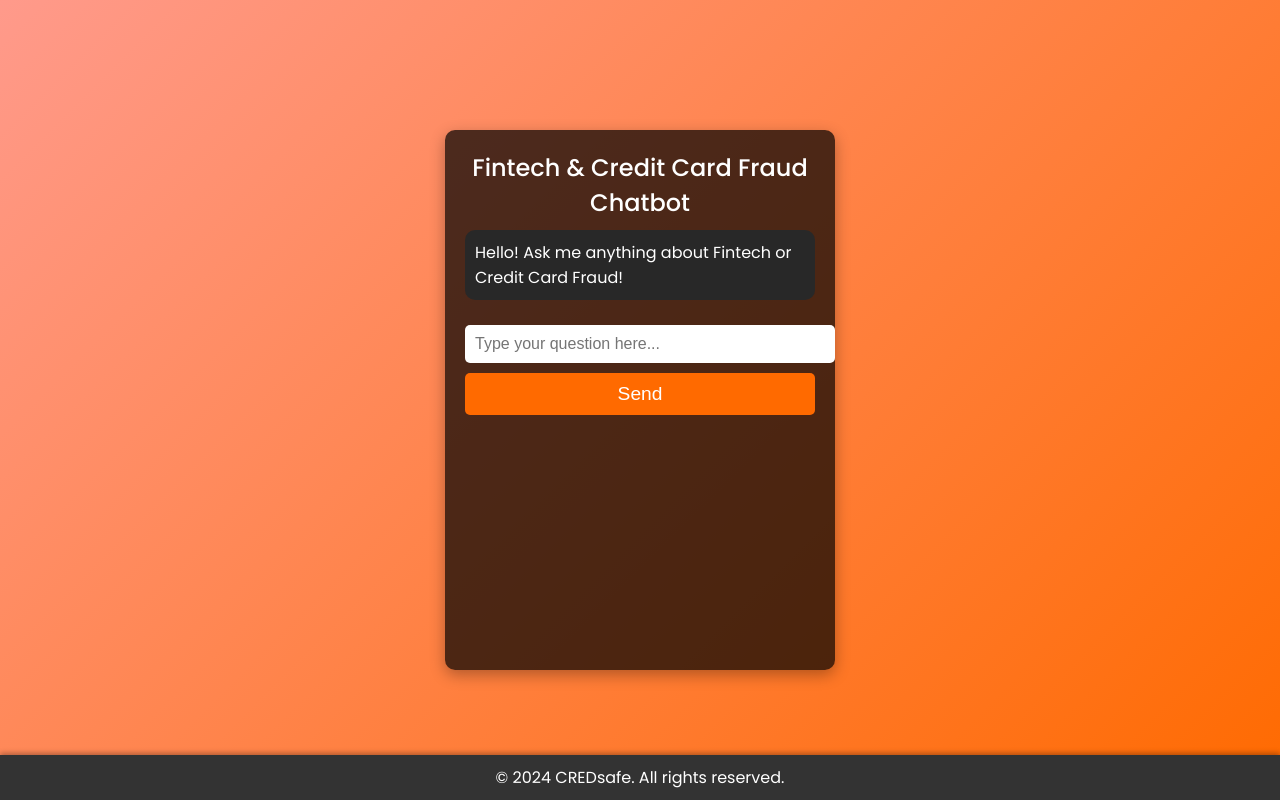
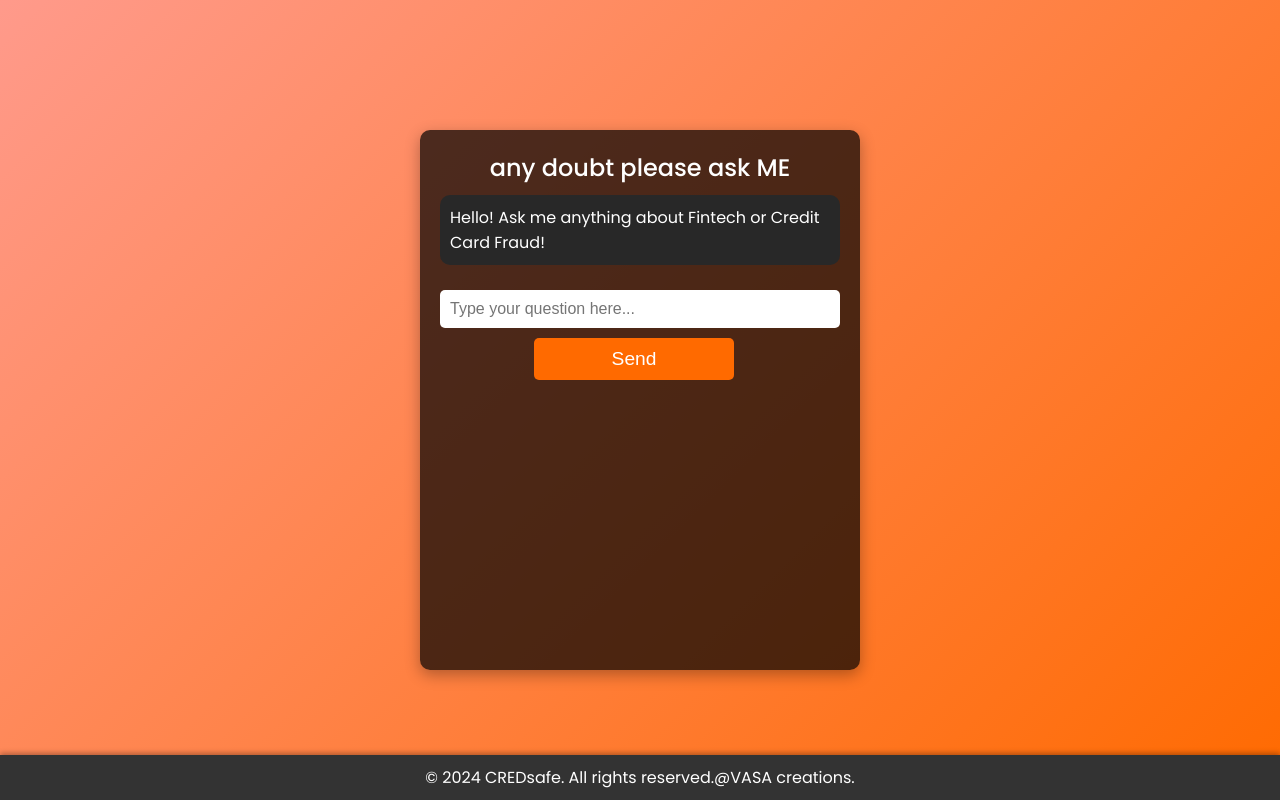
Before and after one commit to YASHWANTHGOWDAKS5/loginby_yashu, a plain HTML site: page pages/form.html in a window 1280 px wide. Drawn offline with Linux system fonts and the light colour scheme.

Commit message:
Update form.html

```diff
--- a/pages/form.html
+++ b/pages/form.html
@@ -25,7 +25,7 @@
         }
 
         .chatbox {
-            width: 350px;
+            width: 400px;
             max-width: 90%;
             height: 500px;
             background: rgba(0, 0, 0, 0.7);
@@ -66,7 +66,7 @@
         }
 
         .input-field {
-            width: 100%;
+            width: 95%;
             padding: 10px;
             margin-top: 20px;
             border-radius: 5px;
@@ -77,8 +77,9 @@
         }
 
         .send-btn {
-            width: 100%;
+            width: 50%;
             padding: 10px;
+            margin-left:94px;
             background-color: #ff6a00;
             color: white;
             border: none;
@@ -91,6 +92,8 @@
 
         .send-btn:hover {
             background-color: #ff9a8b;
+            padding: 15px;
+	    border-radius: 10px;
         }
 
         @keyframes fadeIn {
@@ -126,7 +129,7 @@
 <body>
     <div class="container">
         <div class="chatbox">
-            <header>Fintech & Credit Card Fraud Chatbot</header>
+            <header> any doubt please ask ME </header>
             <div id="chat-container">
                 <div class="chat chatbot">Hello! Ask me anything about Fintech or Credit Card Fraud!</div>
             </div>
@@ -136,7 +139,7 @@
     </div>
 
     <footer>
-        &copy; 2024 CREDsafe. All rights reserved.
+        &copy; 2024 CREDsafe. All rights reserved.@VASA creations.
     </footer>
 
     <script>
```
